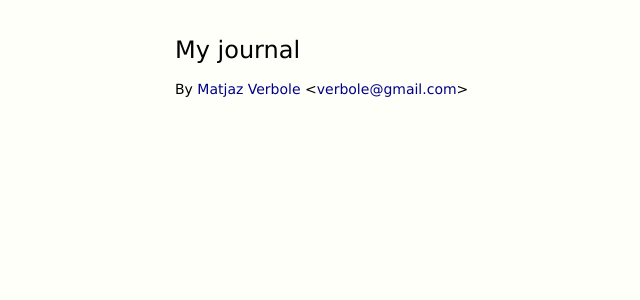
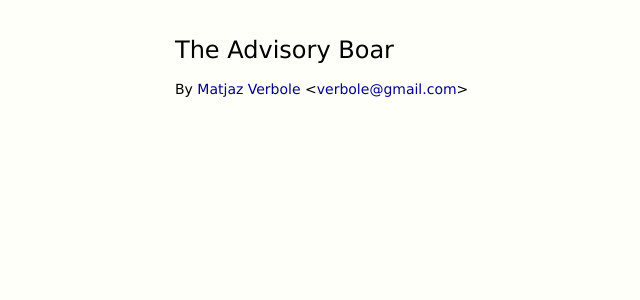
Before and after one commit to matjazv/matjazv.github.io, a Jekyll site: the page built from _tags/sysadmin.md, in a window 1280 px wide. Shown: the top 300 px of the page, without its empty margins (17-657 px from the left). Built offline with Jekyll 4.4.1, drawn with Linux system fonts in a browser that asks for light colours.

Commit message:
page title is used instead of hardcoded string

```diff
--- a/_layouts/etc.html
+++ b/_layouts/etc.html
@@ -1,7 +1,7 @@
 <!doctype html>
 <meta charset="utf-8">
 
-<title>My journal</title>
+<title>{{ page.title }}</title>
 <base href="/">
 <link rel=stylesheet href="{{ '/css/main.css' | relative_url }}">
 <meta name="viewport" content="width=device-width, initial-scale=1.0">
@@ -14,7 +14,7 @@ footer h2 { font-size: 1em; font-weight: bolder; }
 
 <div class="h-feed">
 <header>
-<h1 class="p-name">My journal</h1>
+<h1 class="p-name">{{ page.title }}</h1>
 <address class="p-author h-card vcard">
 By <a rel=author class="p-name u-url fn url" href="{{ site.url }}">Matjaz Verbole</a> &lt;<a class="u-email email" href="mailto:{{ site.email }}">{{ site.email }}</a>&gt;
 </address>
--- a/etc/index.html
+++ b/etc/index.html
@@ -1,4 +1,4 @@
 ---
 layout: etc
-title: My journal
+title: My Journal
 ---
```
